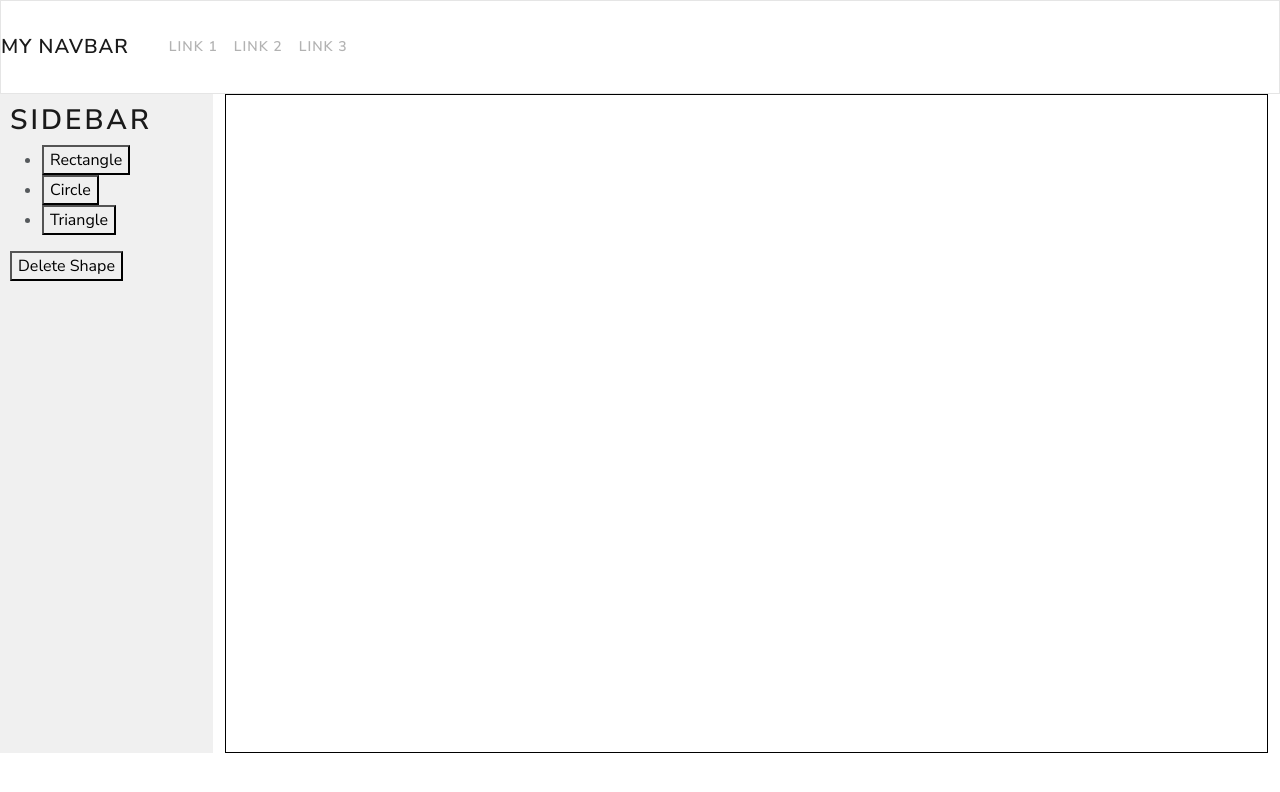
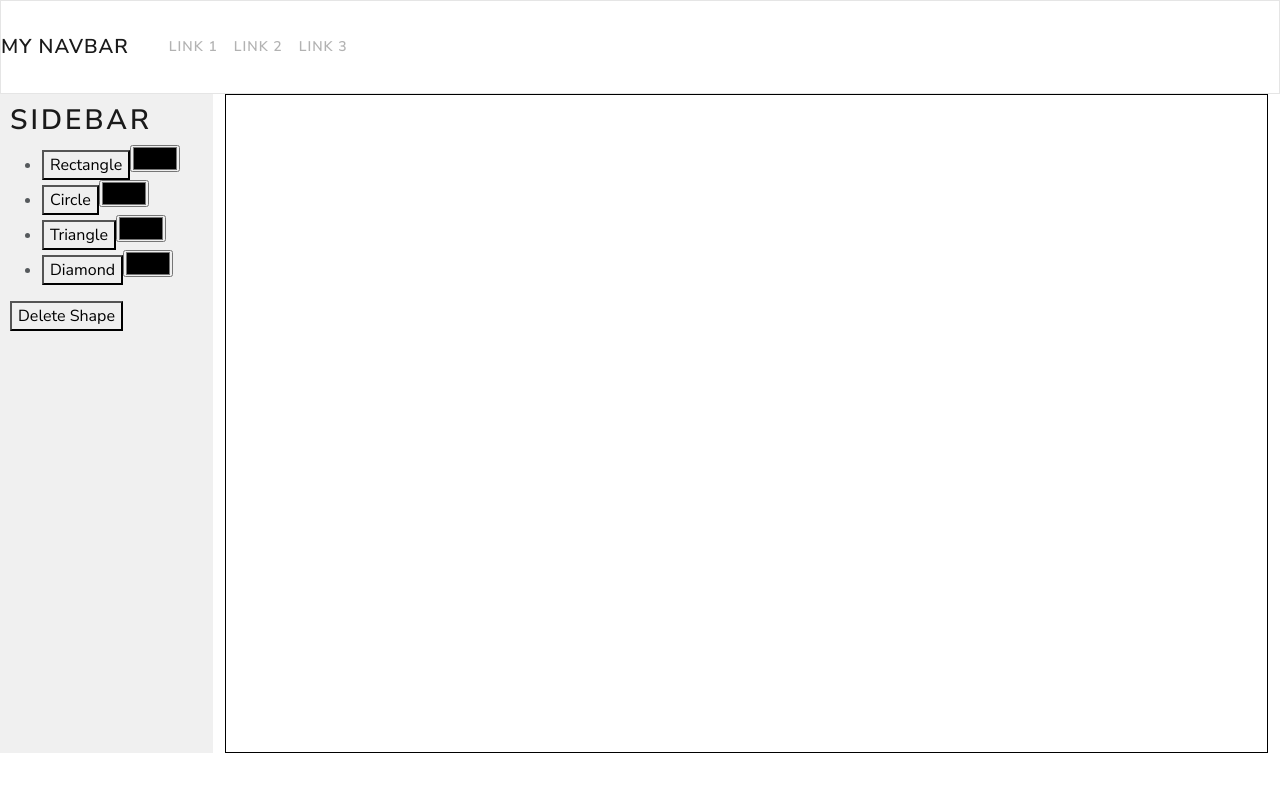
Before and after one commit to BRIGHTON-ASUMANI/canvas, a React (Create React App) app: page / in a window 1280 px wide. Shown: the top 792 px of the page. Built offline with nearby package versions, Linux system fonts and the light colour scheme.

Commit message:
add dynamic color change

```diff
--- a/src/App.js
+++ b/src/App.js
@@ -10,6 +10,7 @@ function App() {
   const [shapes, setShapes] = useState([]);
   const [selectedShapeIndex, setSelectedShapeIndex] = useState(null);
   const [shapeType, setShapeType] = useState('rectangle');
+  const [shapeColor, setShapeColor] = useState('');
   const canvasRef = useRef(null);
 
   useEffect(() => {
@@ -36,6 +37,15 @@ function App() {
         ctx.lineTo(shape.x + (shape.width / 2), shape.y - shape.height);
         ctx.closePath();
         ctx.stroke();
+      } else if (shape.type === 'diamond') {
+        const halfWidth = shape.size / 2;
+        ctx.beginPath();
+        ctx.moveTo(shape.x, shape.y - halfWidth); // Top point
+        ctx.lineTo(shape.x + halfWidth, shape.y); // Right point
+        ctx.lineTo(shape.x, shape.y + halfWidth); // Bottom point
+        ctx.lineTo(shape.x - halfWidth, shape.y); // Left point
+        ctx.closePath();
+        ctx.stroke();
       }
     });
   }, [shapes]);
@@ -47,15 +57,19 @@ function App() {
     let newShape;
     if (shapeType === 'rectangle') {
       newShape = {
-        type: 'rectangle', x: offsetX, y: offsetY, width: 50, height: 50, color: 'blue',
+        type: 'rectangle', x: offsetX, y: offsetY, width: 50, height: 50, color: shapeColor,
       };
     } else if (shapeType === 'circle') {
       newShape = {
-        type: 'circle', x: offsetX, y: offsetY, radius: 25, color: 'red',
+        type: 'circle', x: offsetX, y: offsetY, radius: 25, color: shapeColor,
       };
     } else if (shapeType === 'triangle') {
       newShape = {
-        type: 'triangle', x: offsetX, y: offsetY, width: 50, height: 50, color: 'green',
+        type: 'triangle', x: offsetX, y: offsetY, width: 50, height: 50, color: shapeColor,
+      };
+    } else if (shapeType === 'diamond') {
+      newShape = {
+        type: 'diamond', x: offsetX, y: offsetY, size: 50, color: shapeColor,
       };
     }
 
@@ -76,6 +90,9 @@ function App() {
       const dx = offsetX - lastShape.x;
       const dy = offsetY - lastShape.y;
       lastShape.radius = Math.sqrt(dx * dx + dy * dy);
+    } else if (lastShape.type === 'diamond') {
+      // Adjust size based on mouse movement
+      lastShape.size = Math.abs(offsetX - lastShape.x) * 2;
     }
 
     setShapes(updatedShapes);
@@ -91,6 +108,17 @@ function App() {
       updatedShapes.splice(selectedShapeIndex, 1);
       setShapes(updatedShapes);
       setSelectedShapeIndex(null);
+    }
+  };
+
+  const handleColorChange = (e) => {
+    const newColor = e.target.value;
+    setShapeColor(newColor);
+
+    if (selectedShapeIndex !== null) {
+      const updatedShapes = [...shapes];
+      updatedShapes[selectedShapeIndex].color = newColor;
+      setShapes(updatedShapes);
     }
   };
 
@@ -111,9 +139,22 @@ function App() {
           <Col md={2} style={{ backgroundColor: '#f0f0f0', padding: '10px' }}>
             <h2>Sidebar</h2>
             <ul>
-              <li><button onClick={() => setShapeType('rectangle')}>Rectangle</button></li>
-              <li><button onClick={() => setShapeType('circle')}>Circle</button></li>
-              <li><button onClick={() => setShapeType('triangle')}>Triangle</button></li>
+              <li>
+                <button onClick={() => setShapeType('rectangle')}>Rectangle</button>
+                <input type="color" value={shapeColor} onChange={handleColorChange} />
+              </li>
+              <li>
+                <button onClick={() => setShapeType('circle')}>Circle</button>
+                <input type="color" value={shapeColor} onChange={handleColorChange} />
+              </li>
+              <li>
+                <button onClick={() => setShapeType('triangle')}>Triangle</button>
+                <input type="color" value={shapeColor} onChange={handleColorChange} />
+              </li>
+              <li>
+                <button onClick={() => setShapeType('diamond')}>Diamond</button>
+                <input type="color" value={shapeColor} onChange={handleColorChange} />
+              </li>
             </ul>
             <button onClick={handleDeleteShape}>Delete Shape</button>
           </Col>
```
